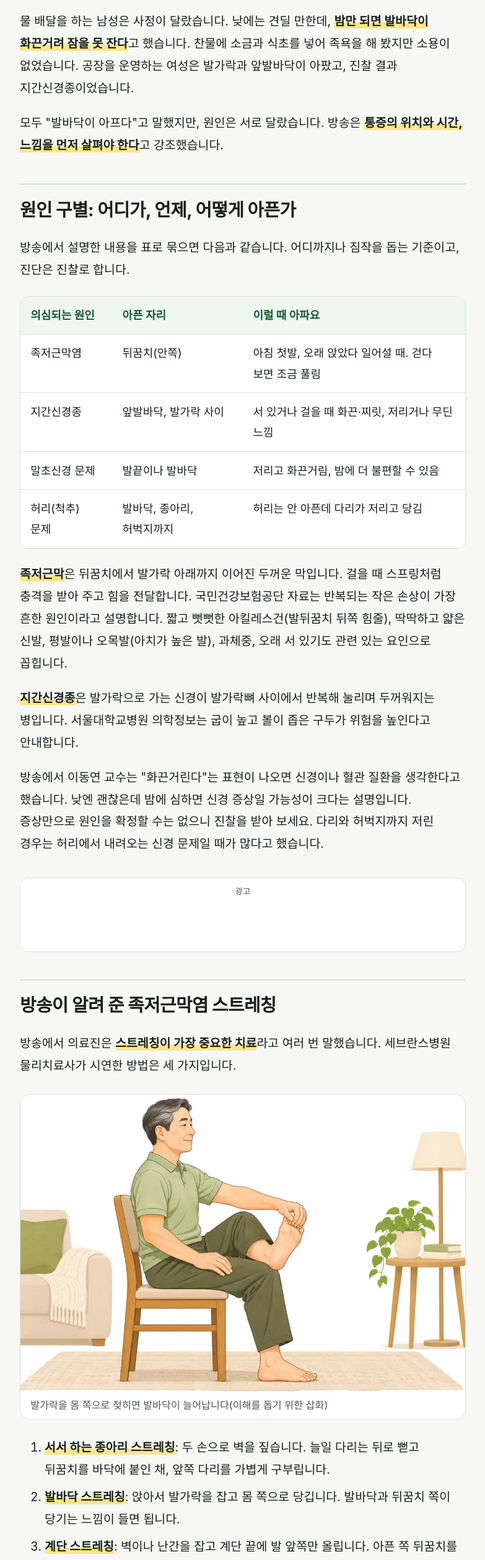
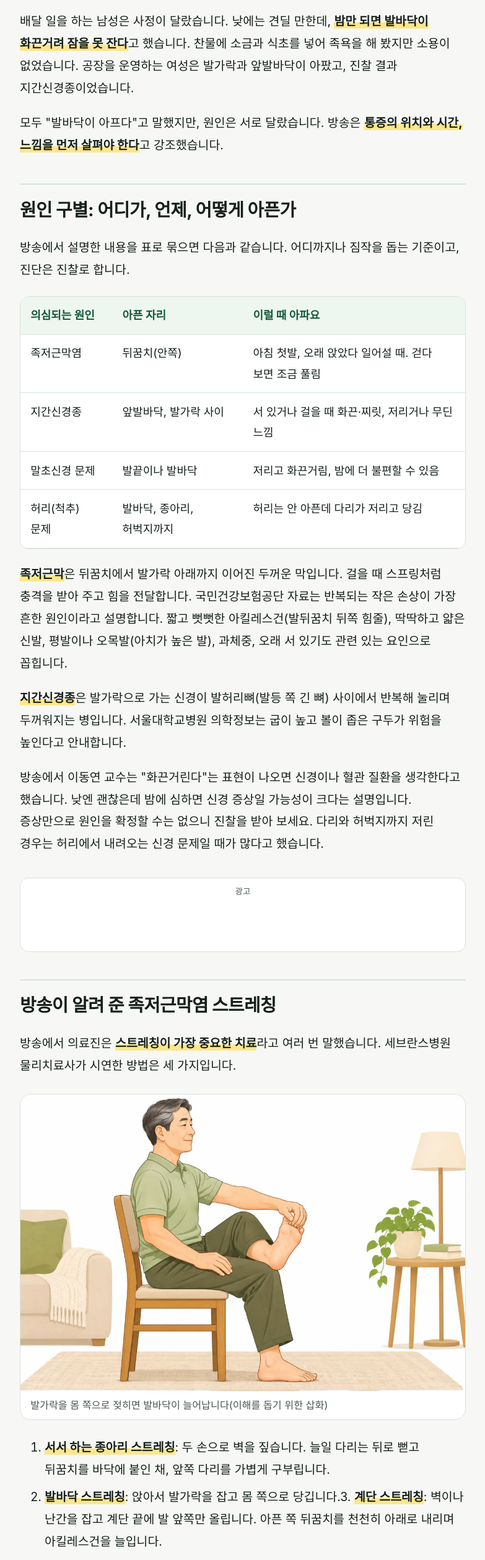
Before and after one commit to yousung/life-blog, an Astro site: page /posts/saengro-1007-plantar-fasciitis-foot-pain in a window 1280 px wide. Shown: the part 2344-4861 px from the top of the page at 62% size, without its empty margins (248-1031 px from the left). Built offline with nearby package versions, Linux system fonts and the light colour scheme; Astro itself is replaced by a stand-in of ours; a web font is replaced by a local one.

Commit message:
발바닥 통증 글 표현 정확도 수정: 방송 외 문장 삭제·발허리뼈·연구진 표기
Co-Authored-By: Claude Opus 5.5 <noreply@anthropic.com>

```diff
--- a/src/content/posts/joint/saengro-1007-plantar-fasciitis-foot-pain.md
+++ b/src/content/posts/joint/saengro-1007-plantar-fasciitis-foot-pain.md
@@ -47,7 +47,7 @@ KBS 1TV 「생로병사의 비밀」 1007회 '가을맞이 건강체크 1부 걷
 
 50년 동안 소를 키워 온 남성은 평생 장화를 신고 일했습니다. 뒤꿈치가 특히 아파서 5분도 걷기 힘들었다고 했습니다. 엑스레이에서는 족저근막염을 시사하는 뼈 돌출이 보였고, 발바닥 피부가 얇아져 충격을 덜 흡수하는 상태였습니다. 다만 MSD 매뉴얼은 뼈 돌출(발뒤꿈치 돌기)만으로 족저근막염을 확진하지는 않는다고 설명합니다.
 
-물 배달을 하는 남성은 사정이 달랐습니다. 낮에는 견딜 만한데, **밤만 되면 발바닥이 화끈거려 잠을 못 잔다**고 했습니다. 찬물에 소금과 식초를 넣어 족욕을 해 봤지만 소용이 없었습니다. 공장을 운영하는 여성은 발가락과 앞발바닥이 아팠고, 진찰 결과 지간신경종이었습니다.
+배달 일을 하는 남성은 사정이 달랐습니다. 낮에는 견딜 만한데, **밤만 되면 발바닥이 화끈거려 잠을 못 잔다**고 했습니다. 찬물에 소금과 식초를 넣어 족욕을 해 봤지만 소용이 없었습니다. 공장을 운영하는 여성은 발가락과 앞발바닥이 아팠고, 진찰 결과 지간신경종이었습니다.
 
 모두 "발바닥이 아프다"고 말했지만, 원인은 서로 달랐습니다. 방송은 **통증의 위치와 시간, 느낌을 먼저 살펴야 한다**고 강조했습니다.
 
@@ -64,7 +64,7 @@ KBS 1TV 「생로병사의 비밀」 1007회 '가을맞이 건강체크 1부 걷
 
 **족저근막**은 뒤꿈치에서 발가락 아래까지 이어진 두꺼운 막입니다. 걸을 때 스프링처럼 충격을 받아 주고 힘을 전달합니다. 국민건강보험공단 자료는 반복되는 작은 손상이 가장 흔한 원인이라고 설명합니다. 짧고 뻣뻣한 아킬레스건(발뒤꿈치 뒤쪽 힘줄), 딱딱하고 얇은 신발, 평발이나 오목발(아치가 높은 발), 과체중, 오래 서 있기도 관련 있는 요인으로 꼽힙니다.
 
-**지간신경종**은 발가락으로 가는 신경이 발가락뼈 사이에서 반복해 눌리며 두꺼워지는 병입니다. 서울대학교병원 의학정보는 굽이 높고 볼이 좁은 구두가 위험을 높인다고 안내합니다.
+**지간신경종**은 발가락으로 가는 신경이 발허리뼈(발등 쪽 긴 뼈) 사이에서 반복해 눌리며 두꺼워지는 병입니다. 서울대학교병원 의학정보는 굽이 높고 볼이 좁은 구두가 위험을 높인다고 안내합니다.
 
 방송에서 이동연 교수는 "화끈거린다"는 표현이 나오면 신경이나 혈관 질환을 생각한다고 했습니다. 낮엔 괜찮은데 밤에 심하면 신경 증상일 가능성이 크다는 설명입니다. 증상만으로 원인을 확정할 수는 없으니 진찰을 받아 보세요. 다리와 허벅지까지 저린 경우는 허리에서 내려오는 신경 문제일 때가 많다고 했습니다.
 
@@ -78,8 +78,7 @@ KBS 1TV 「생로병사의 비밀」 1007회 '가을맞이 건강체크 1부 걷
 </figure>
 
 1. **서서 하는 종아리 스트레칭**: 두 손으로 벽을 짚습니다. 늘일 다리는 뒤로 뻗고 뒤꿈치를 바닥에 붙인 채, 앞쪽 다리를 가볍게 구부립니다.
-2. **발바닥 스트레칭**: 앉아서 발가락을 잡고 몸 쪽으로 당깁니다. 발바닥과 뒤꿈치 쪽이 당기는 느낌이 들면 됩니다.
-3. **계단 스트레칭**: 벽이나 난간을 잡고 계단 끝에 발 앞쪽만 올립니다. 아픈 쪽 뒤꿈치를 천천히 아래로 내리며 아킬레스건을 늘입니다.
+2. **발바닥 스트레칭**: 앉아서 발가락을 잡고 몸 쪽으로 당깁니다.3. **계단 스트레칭**: 벽이나 난간을 잡고 계단 끝에 발 앞쪽만 올립니다. 아픈 쪽 뒤꿈치를 천천히 아래로 내리며 아킬레스건을 늘입니다.
 
 균형이 불안한 분은 계단 동작은 건너뛰고 벽을 짚는 동작부터 하세요. 하다가 통증이 심해지면 멈춥니다.
 
@@ -87,7 +86,7 @@ KBS 1TV 「생로병사의 비밀」 1007회 '가을맞이 건강체크 1부 걷
 
 국민건강보험공단 자료도 **아침에 일어났을 때나 오래 앉아 있다가 걷기 전에** 족저근막과 아킬레스건을 늘이라고 안내합니다. 또 보존적 치료(수술 없이 하는 치료)를 6개월 이상 이어가야 좋은 결과를 얻을 수 있다고 설명합니다. 방송에서도 스트레칭을 길게 이어가라고 했습니다. 다만 나아지는 데 수개월이 걸릴 수 있다는 뜻이니, **오히려 나빠지거나 좋아지지 않으면 기다리지 말고 다시 진료를 받으세요.**
 
-연구 결과는 조금 나눠서 볼 필요가 있습니다. 무작위 연구 51건(4,351명)을 살핀 영국·호주 연구진의 진료 안내는 **스트레칭·테이핑·생활 교육을 기본 치료**로 제시했습니다. 충분히 나아지지 않으면 체외충격파, 그다음 맞춤 깔창을 단계적으로 고려할 수 있다고 제안했습니다. 반면 2026년 무작위 연구 12건을 묶은 분석에서는 스트레칭이 다른 보존 치료보다 낫다는 점이 확인되지 않았습니다. 이 분석의 근거 수준은 매우 낮았습니다. 스트레칭은 **여러 관리법 중 기본으로 꾸준히 하는 방법**으로 보는 것이 맞습니다.
+연구 결과는 조금 나눠서 볼 필요가 있습니다. 무작위 연구 51건(4,351명)을 살핀 국제 연구진의 진료 안내는 **스트레칭·테이핑·생활 교육을 기본 치료**로 제시했습니다. 충분히 나아지지 않으면 체외충격파, 그다음 맞춤 깔창을 단계적으로 고려할 수 있다고 제안했습니다. 반면 2026년 무작위 연구 12건을 묶은 분석에서는 스트레칭이 다른 보존 치료보다 낫다는 점이 확인되지 않았습니다. 이 분석의 근거 수준은 매우 낮았습니다. 스트레칭은 **여러 관리법 중 기본으로 꾸준히 하는 방법**으로 보는 것이 맞습니다.
 
 ## 신발과 깔창, 운동은 이렇게
 
```
